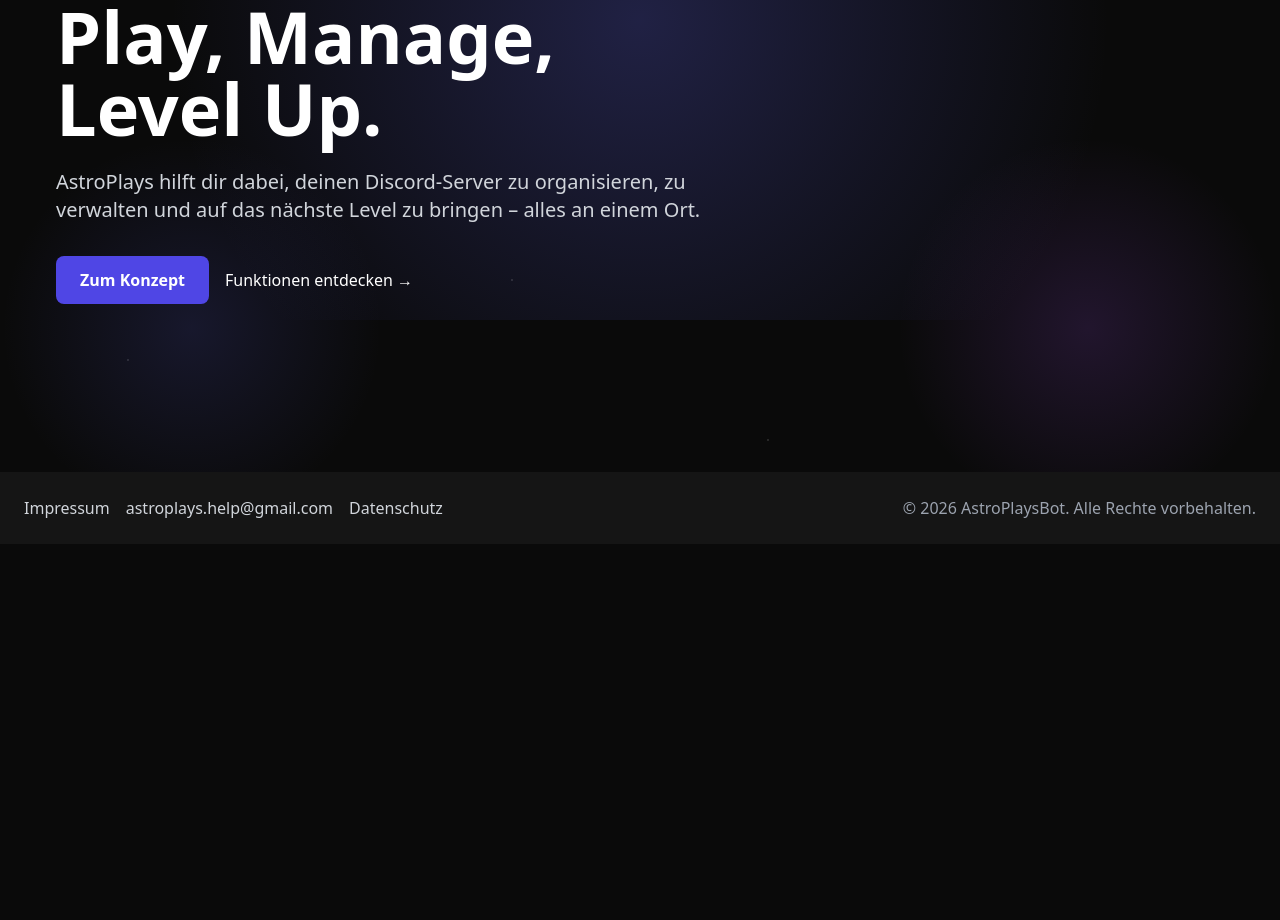
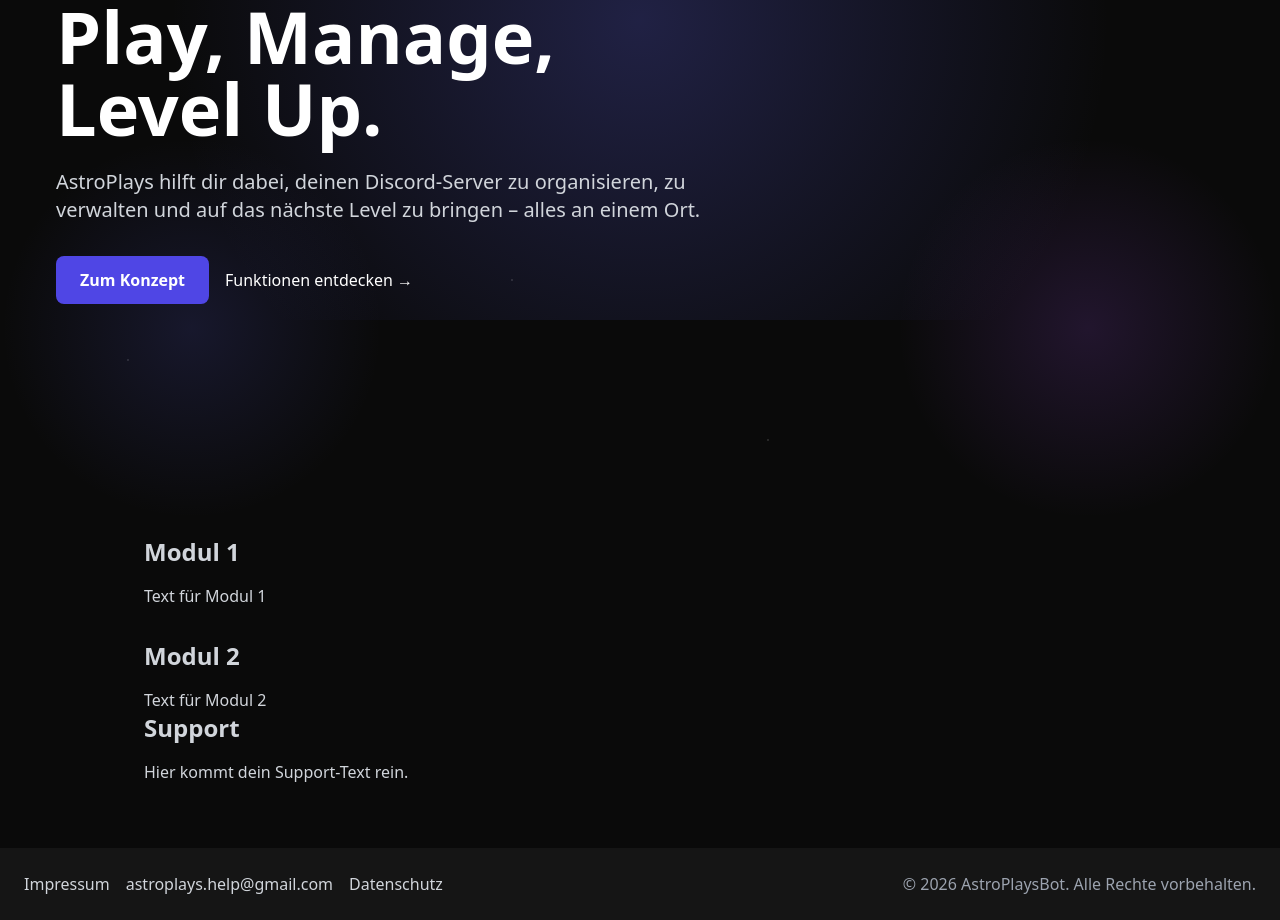
Before and after one commit to AstroPlaysBot/information, a Next.js app: page / in a window 1280 px wide. Shown: the part 280-1200 px from the top of the page. Before the commit the page ends 824 px from the top, so only its background shows below. Built offline with nearby package versions, Linux system fonts and the light colour scheme.

Commit message:
Update page.tsx

```diff
--- a/src/app/page.tsx
+++ b/src/app/page.tsx
@@ -1,10 +1,13 @@
 'use client';
 
 import React from 'react';
+import Background from '../components/Background';
 
 export default function HomePage() {
   return (
     <>
+      <Background />
+
       {/* HERO SECTION */}
       <section className="relative flex flex-col items-start justify-center min-h-[80vh] px-8 max-w-7xl mx-auto">
         <h1 className="text-white text-5xl md:text-7xl font-extrabold leading-tight mb-6">
@@ -34,6 +37,18 @@ export default function HomePage() {
           </a>
         </div>
       </section>
+
+      {/* MODULARE SECTIONS */}
+      <section className="max-w-5xl mx-auto py-16 px-4 text-gray-300">
+        <h2 className="text-2xl font-semibold mb-4">Modul 1</h2>
+        <p className="mb-8">Text für Modul 1</p>
+
+        <h2 className="text-2xl font-semibold mb-4">Modul 2</h2>
+        <p>Text für Modul 2</p>
+
+        <h2 className="text-2xl font-semibold mb-4">Support</h2>
+        <p>Hier kommt dein Support-Text rein.</p>
+      </section>
     </>
   );
 }
```
